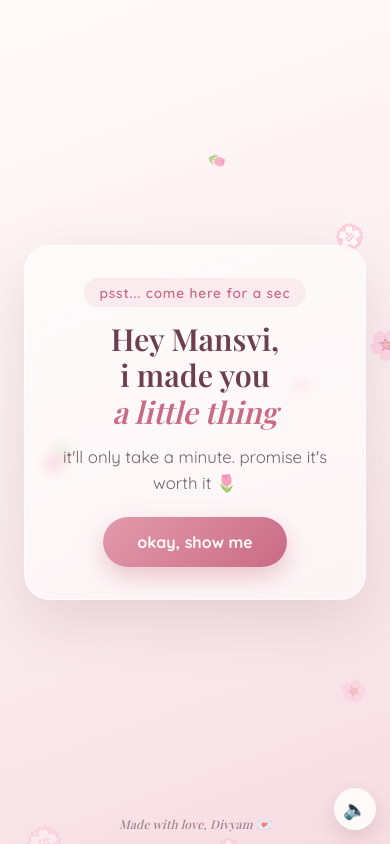
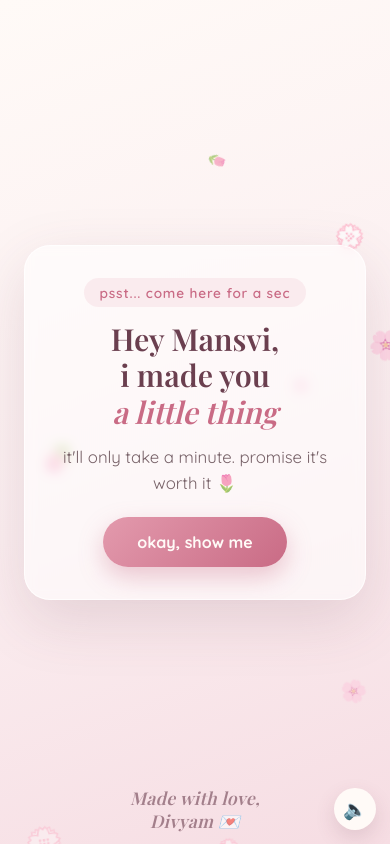
Before and after one commit to vaibhav03-web/V-D4, a plain HTML site: page index.html in a window 390 px wide. Drawn offline with nearby package versions, Linux system fonts and the light colour scheme; a web font is replaced by a local one.

Commit message:
Update style.css

```diff
--- a/style.css
+++ b/style.css
@@ -633,7 +633,8 @@ body {
 
 @media (max-width: 480px) {
   .site-footer {
-    font-size: 0.75rem;
+    font-size: 1.1rem;
+    font-weight: 700;
     bottom: 12px;
   }
 }
```
